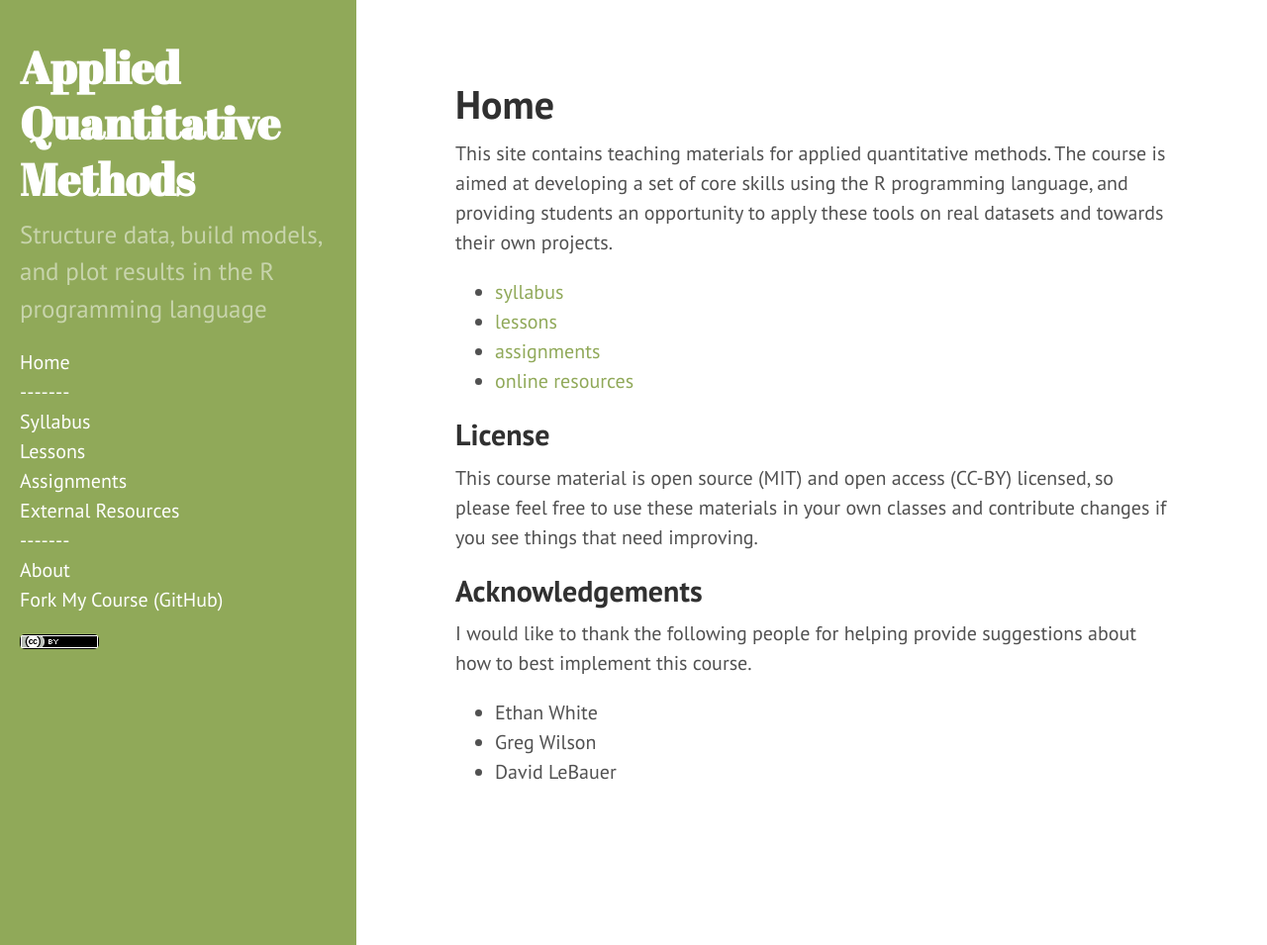
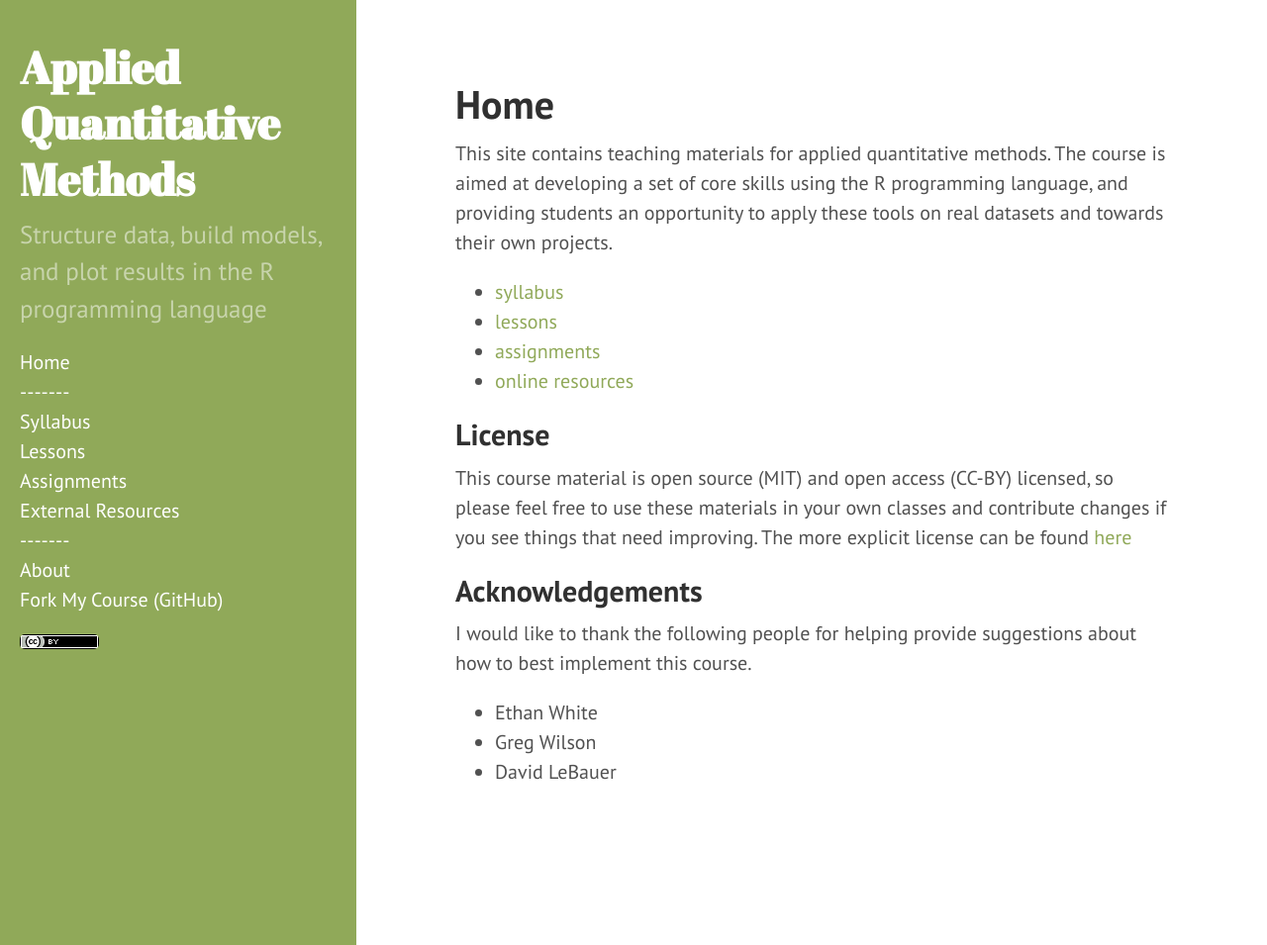
Before and after one commit to dmcglinn/quant_methods, a Jekyll site: the page built from index.md, in a window 1280 px wide and 955 px high. Shown: the whole window at 99% size. Built offline with Jekyll 4.4.1, drawn with Linux system fonts in a browser that asks for light colours; Markdown is read by kramdown in place of the engine named in the settings.

Commit message:
Add link to license from homepage.

```diff
--- a/index.md
+++ b/index.md
@@ -13,7 +13,8 @@ language, and providing students an opportunity to apply these tools on real dat
 
 ##License
 
-This course material is open source (MIT) and open access (CC-BY) licensed, so please feel free to use these materials in your own classes and contribute changes if you see things that need improving.
+This course material is open source (MIT) and open access (CC-BY) licensed, so please feel free to use these materials in your own classes and contribute changes if you see things that need improving. The more explicit license can
+be found [here](./LICENSE)
 
 ##Acknowledgements
 
```
